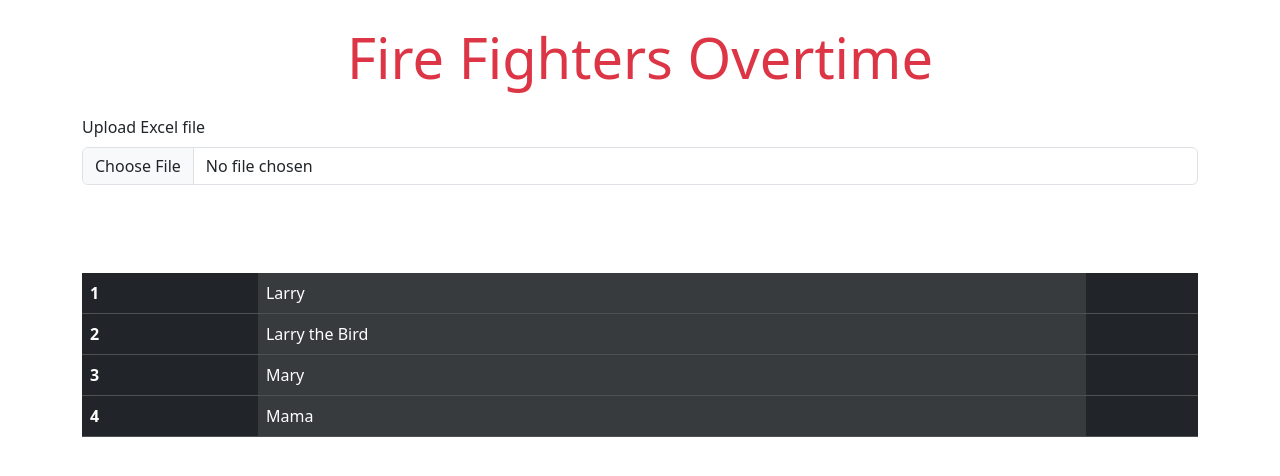
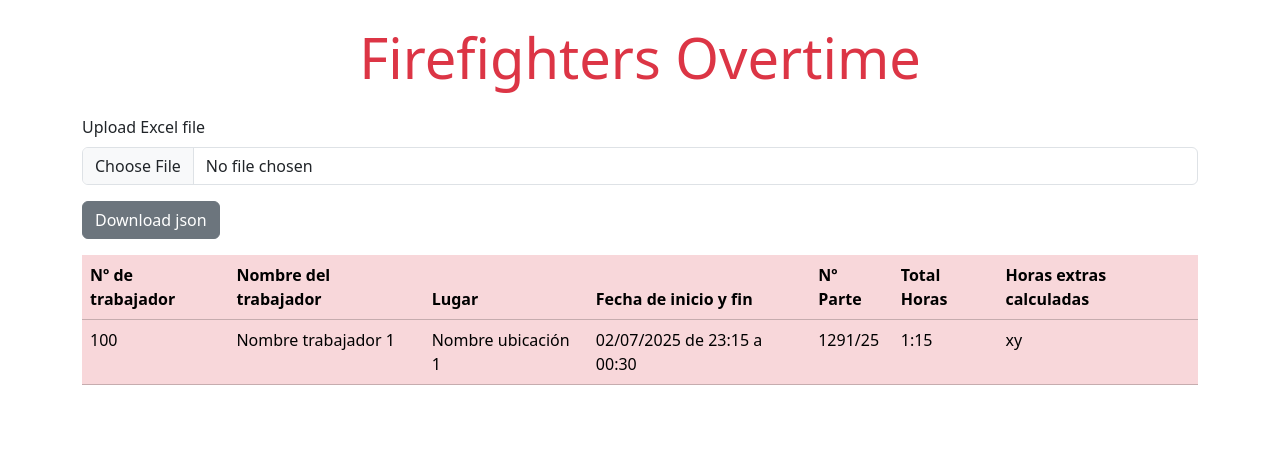
Before and after one commit to barthaleventegabor/firefighter, an Angular app: page / in a window 1280 px wide. Shown: the top 476 px of the page. Built offline with nearby package versions, Linux system fonts and the light colour scheme.

Commit message:
First look of the html file

```diff
--- a/src/app/app.component.html
+++ b/src/app/app.component.html
@@ -7,46 +7,41 @@
 </head>
 <body>
     <div class="container">
-   <h1 class="display-4 text-center text-danger mt-4 mb-4">Fire Fighters Overtime</h1>
+        <h1 class="display-4 text-center text-danger mt-4 mb-4">Firefighters Overtime</h1>
 
         <div class="mb-3">
             <label for="excelFile" class="form-label">Upload Excel file</label>
             <input class="form-control" type="file" id="excelFile" accept=".xlsx">
         </div>
 
-<table class="table table-dark">
+        <button class="btn btn-secondary mb-3">Download json</button>
+
+        <table class="table table-danger">
         <thead>
-    ...
+            <tr>
+            <th scope="col">Nº de trabajador</th>
+            <th scope="col">Nombre del trabajador</th>
+            <th scope="col">Lugar</th>
+            <th scope="col">Fecha de inicio y fin</th>
+            <th scope="col">Nº Parte</th>
+            <th scope="col">Total Horas</th>
+            <th scope="col">Horas extras calculadas</th>
+            </tr>
         </thead>
         <tbody>
-    <tr class="table-active">
-      ...
-    </tr>
+            <!-- Just an example, not real data -->
             <tr>
-      ...
-    </tr>
-    <tr>
-      <th scope="row">1</th>
-      <td colspan="2" class="table-active">Larry</td>
-      <td></td>
-    </tr>
-    <tr>
-      <th scope="row">2</th>
-      <td colspan="2" class="table-active">Larry the Bird</td>
-      <td></td>
-    </tr>
-    <tr>
-      <th scope="row">3</th>
-      <td colspan="2" class="table-active">Mary</td>
-      <td></td>
-    </tr>
-    <tr>
-      <th scope="row">4</th>
-      <td colspan="2" class="table-active">Mama</td>
-      <td></td>
+                <td>100</td>
+                <td>Nombre trabajador 1</td>
+                <td>Nombre ubicación 1</td>
+                <td>02/07/2025 de 23:15 a 00:30</td>
+                <td>1291/25</td>
+                <td>1:15</td>
+                <td>xy</td>
             </tr>
         </tbody>
         </table>
+
     </div>
 </body>
 
```
Lines whose indentation alone changed are shown as unchanged.
